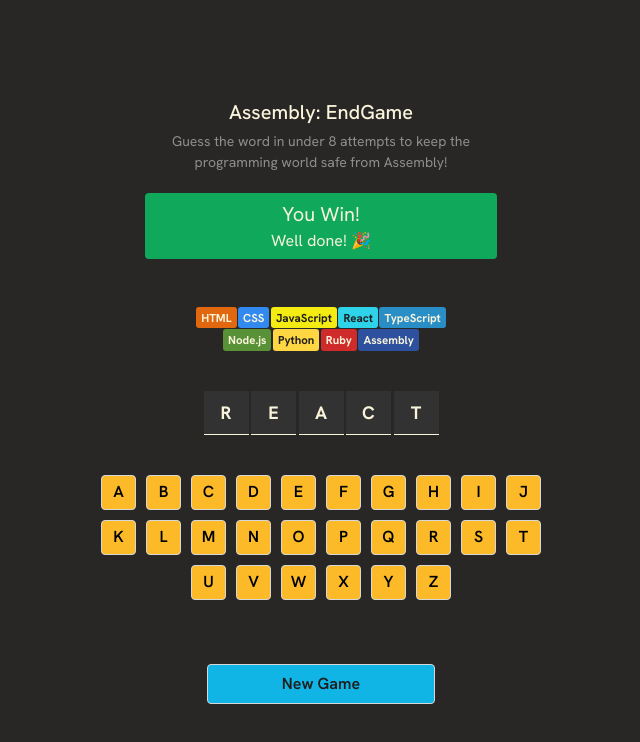
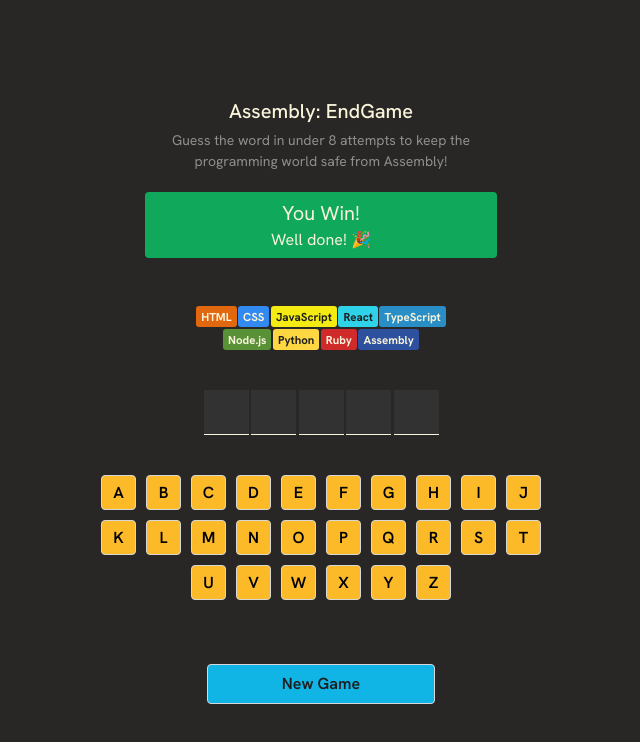
Before and after one commit to tahiruddinahmed/assembly-endgame, a React (Vite) app: page / in a window 1280 px wide. Shown: the top 742 px of the page, without its empty margins (319-959 px from the left). Built offline with nearby package versions, Linux system fonts and the light colour scheme.

Commit message:
Step 9: only display the correctly-guessed letter in the word

```diff
--- a/src/App.jsx
+++ b/src/App.jsx
@@ -78,10 +78,13 @@ function App() {
         {/* Guest Word section */}
         <section className="flex justify-between gap-[2.5px] mb-10">
           {currentWord.split("").map((letter, index) => {
+            const isGussed = guessLetter.includes(letter);
 
             return (
-              <span key={index} className="px-[6px] py-[8px] w-[45px] bg-[#323232] text-center text-[18px] border-b border-[#F9F4DA] text-[#F9F4DA] font-bold">
-                {letter.toUpperCase()}
+              <span key={index} className="px-[6px] py-[8px] w-[45px] h-[45px] bg-[#323232] text-center text-[18px] border-b border-[#F9F4DA] text-[#F9F4DA] font-bold">
+                {isGussed && (
+                  letter.toUpperCase()
+                )}
               </span>
             )
           })}
```
Also changed, not shown: 1 other file (tests, documents, lock files or other folders).
